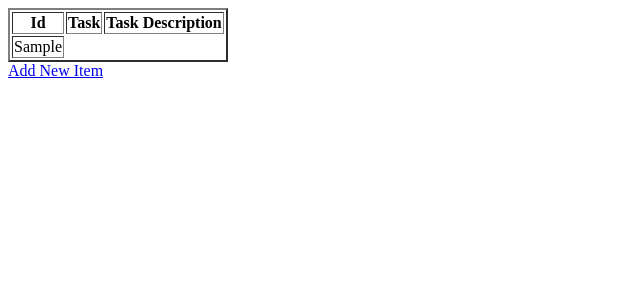
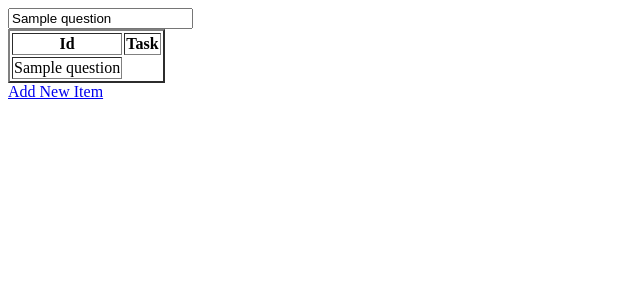
Before and after one commit to seun-beta/ToDo-List, a Django app: template Django/todo/templates/todo/home.html in a window 1280 px wide. Shown: the top 300 px of the page, without its empty margins (0-640 px from the left). Run offline with Django 3.2, Linux system fonts and the light colour scheme; the template is opened without the code that fills it: most values are stand-ins (such as "Sample title", 1, 10 or a date in 2020).

Commit message:
removed task_description from html template

```diff
--- a/Django/todo/templates/todo/home.html
+++ b/Django/todo/templates/todo/home.html
@@ -12,21 +12,23 @@
         <tr>
             <th>Id</th>
             <th>Task</th>
-            <th>Task Description</th>
         </tr>
         </thead>
 
         <tbody>
         <tr>
-        {% for data_dict in data %}
-            {% for i in data_dict.values %}
-                <td>{{i}}</td>
+             {% for i in data.question %}
+                <a href="{% url 'todo:edit' %}"><td>{{i}}</td></a>
+                <form action="">
+                    <input type="text" name="" id="" value="{{i}}">
+                </form>
+             {% endfor %}
+
+
         </tr>
         </tbody>
 
-            {%endfor%}
 
-        {% endfor %}
 
     </table>
 </body>
```
